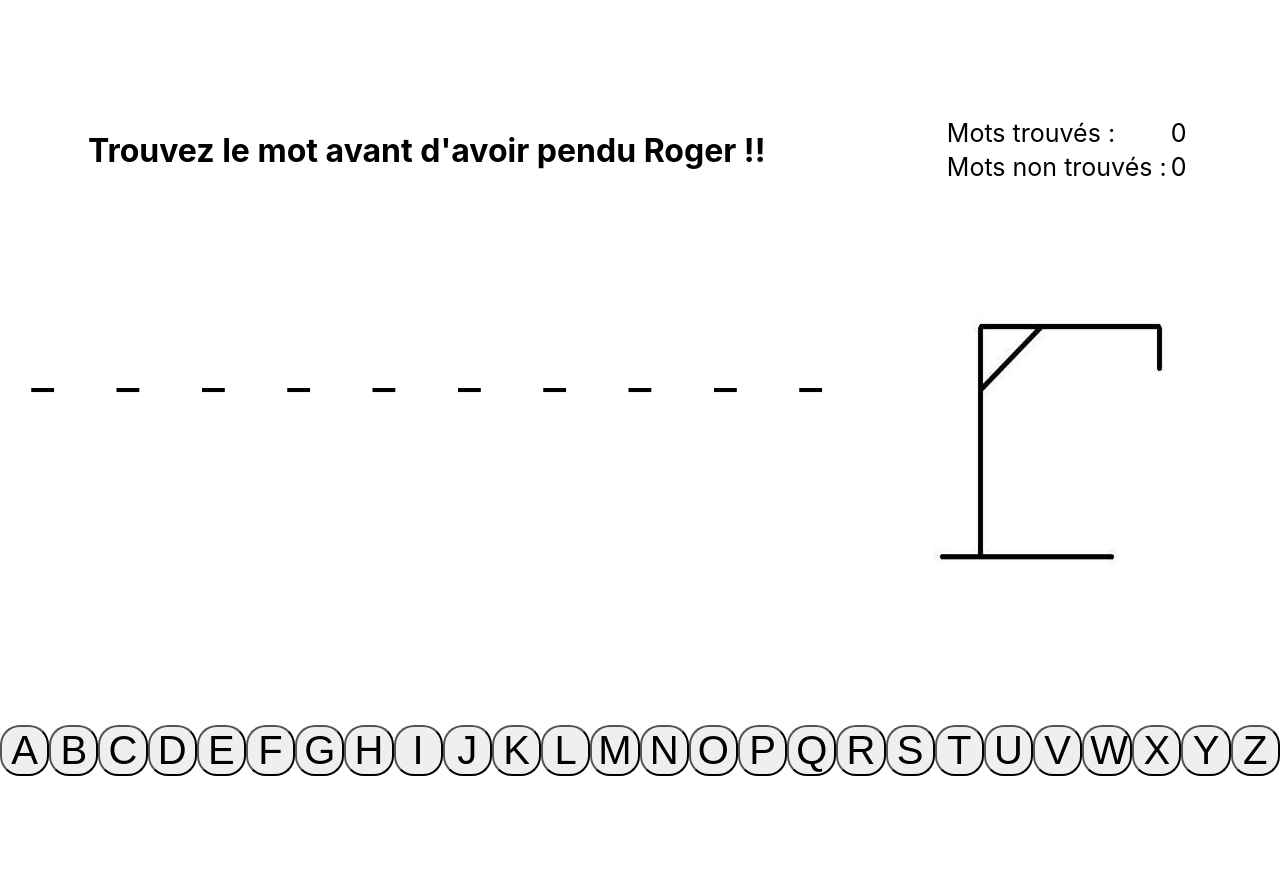
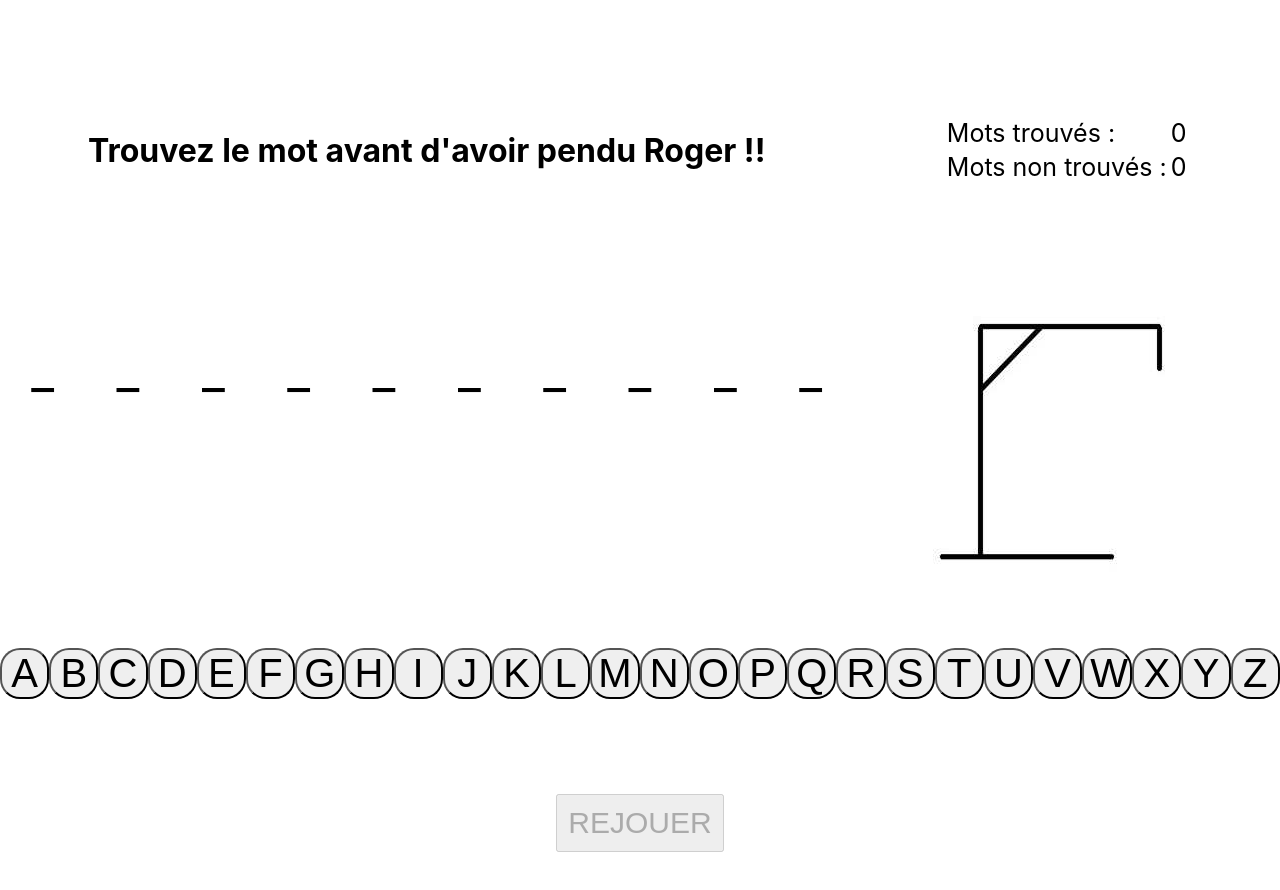
Before and after one commit to Lany75/hangman-game, a React (Create React App) app: page / in a window 1280 px wide. Shown: the top 890 px of the page. Built offline with nearby package versions, Linux system fonts and the light colour scheme.

Commit message:
F21 - Refacto ReplayButton component

```diff
--- a/src/App.js
+++ b/src/App.js
@@ -1,3 +1,4 @@
+import { useState } from 'react';
 import './App.css';
 import Gallows from './components/gallows/Gallows';
 import Goal from './components/goal/Goal';
@@ -12,7 +13,11 @@ import ScoreProvider from './context/scoreContext';
 import WordProvider from './context/wordContext';
 
 function App() {
+  const [isActiveReplayButton, setIsActiveReplayButton] = useState(false);
 
+  const activeReplayButton = newValue => {
+    setIsActiveReplayButton(newValue);
+  }
 
   return (
     <WordProvider>
@@ -28,8 +33,8 @@ function App() {
               </div>
               <Gallows />
               <div className='letters-replay'>
-                <ProposedLetters />
-                <ReplayButton />
+                <ProposedLetters activeReplayButton={activeReplayButton} />
+                <ReplayButton isActiveReplayButton={isActiveReplayButton} activeReplayButton={activeReplayButton} />
               </div>
             </div>
           </ScoreProvider>
--- a/src/components/proposedLetters/ProposedLetters.js
+++ b/src/components/proposedLetters/ProposedLetters.js
@@ -14,12 +14,16 @@ import './ProposedLetters.css';
 import { MessagesContext } from '../../context/messagesContext';
 import { ScoreContext } from '../../context/scoreContext';
 
-const ProposedLetters = () => {
+const ProposedLetters = (props) => {
   const { word, underscoredWord, setUnderscoredWord } = useContext(WordContext);
   const { errorCounter, setErrorCounter, setImage } = useContext(GallowsContext);
   const { setIsWon, setIsLost } = useContext(MessagesContext);
   const { nbFoundWord, setNbFoundWord, nbLostWord, setNbLostWord } = useContext(ScoreContext);
   const ALPHABET = ['A', 'B', 'C', 'D', 'E', 'F', 'G', 'H', 'I', 'J', 'K', 'L', 'M', 'N', 'O', 'P', 'Q', 'R', 'S', 'T', 'U', 'V', 'W', 'X', 'Y', 'Z'];
+
+  const activeReplayButton = value => {
+    props.activeReplayButton(value);
+  }
 
   const disableAllLetterButton = () => {
     const letterButton = document.getElementsByClassName('letter-button');
@@ -33,15 +37,10 @@ const ProposedLetters = () => {
     letterButton.disabled = true;
   }
 
-  const showReplayButton = () => {
-    const replayButton = document.getElementById('replay-button');
-    replayButton.style.display = 'block';
-  }
-
   const endGame = (image) => {
     setImage(image);
     disableAllLetterButton();
-    showReplayButton();
+    activeReplayButton(true);
     if (image === potence6) {
       setIsLost(true);
       setNbLostWord(nbLostWord + 1);
--- a/src/components/replayButton/ReplayButton.css
+++ b/src/components/replayButton/ReplayButton.css
@@ -2,5 +2,4 @@
   font-size: 30px;
   padding: 10px;
   align-self: center;
-  display: none;
 }
--- a/src/components/replayButton/ReplayButton.js
+++ b/src/components/replayButton/ReplayButton.js
@@ -5,10 +5,14 @@ import { WordContext } from '../../context/wordContext';
 import potence0 from '../../img/potence0.jpg';
 import './ReplayButton.css';
 
-const ReplayButton = () => {
+const ReplayButton = (props) => {
   const { getRandomWord } = useContext(WordContext);
   const { setErrorCounter, setImage } = useContext(GallowsContext);
   const { setIsWon, setIsLost } = useContext(MessagesContext);
+
+  const activeReplayButton = value => {
+    props.activeReplayButton(value);
+  }
 
   const replay = () => {
     setImage(potence0);
@@ -23,11 +27,12 @@ const ReplayButton = () => {
 
     getRandomWord();
 
-    const buttonReplay = document.getElementById('replay-button');
-    buttonReplay.style.display = 'none';
+    activeReplayButton(false);
   }
 
-  return <button id='replay-button' onClick={replay}>REJOUER</button>
+  return (
+    props.isActiveReplayButton ? <button id='replay-button' onClick={replay}>REJOUER</button> : <button id='replay-button' disabled>REJOUER</button>
+  )
 }
 
 export default ReplayButton;
```
